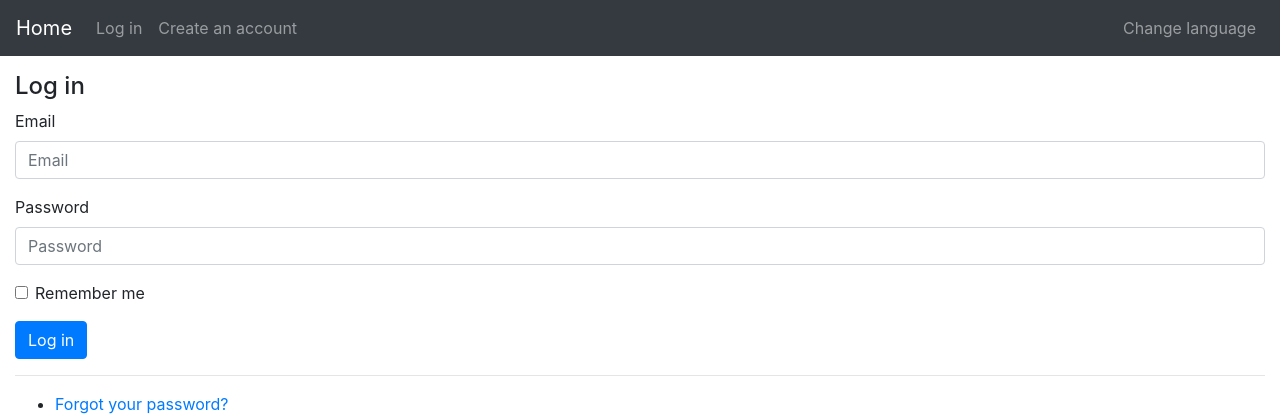
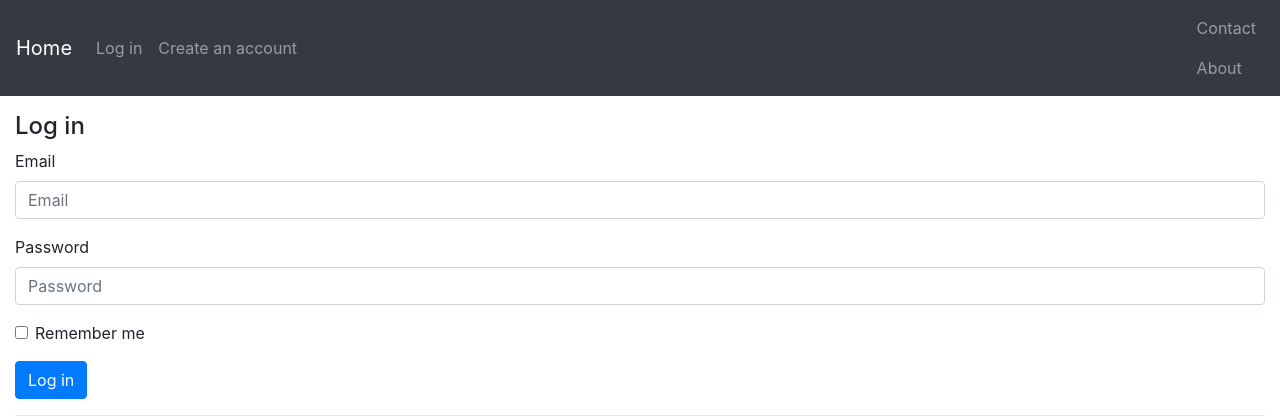
Before and after one commit to AkashK23/HackDuke, a Django app: page /accounts/log-in/ in a window 1280 px wide. Shown: the top 419 px of the page. Run offline with Django 3.2, Linux system fonts and the light colour scheme; parts of the project's set-up code (start-up, migrations or seed data) failed here and were passed over; some libraries are stand-ins or nearby versions.

Commit message:
remove language

```diff
--- a/login/source/content/templates/layouts/default/page.html
+++ b/login/source/content/templates/layouts/default/page.html
@@ -1,18 +1,15 @@
 {% load static %}
 {% load bootstrap4 %}
-{% load i18n %}
-
-{% get_current_language as language_code %}
 
 <!DOCTYPE html>
-<html lang="{{ language_code }}">
+<html>
 <head>
 
     <meta charset="utf-8">
 
     <meta name="viewport" content="width=device-width, initial-scale=1, shrink-to-fit=no">
     <meta name="description" content="An example of Django project with basic user functionality.">
-    <meta name="author" content="Yehor Smoliakov">
+    <meta name="author" content="CarHop">
 
     <link rel="icon" href="{% static 'favicon.ico' %}">
 
@@ -27,7 +24,7 @@
 
 <nav class="navbar navbar-expand-md navbar-dark bg-dark static-top">
 
-    <a class="navbar-brand" href="/">{% trans 'Home' %}</a>
+    <a class="navbar-brand" href="/">Home</a>
 
     <button class="navbar-toggler" type="button" data-toggle="collapse" data-target="#navbarsExampleDefault">
         <span class="navbar-toggler-icon"></span>
@@ -37,30 +34,31 @@
         <ul class="navbar-nav mr-auto">
             {% if request.user.is_authenticated %}
                 <li class="nav-item">
-                    <a class="nav-link" href="{% url 'accounts:change_password' %}">{% trans 'Change password' %}</a>
+                    <a class="nav-link" href="{% url 'accounts:change_password' %}">Change password</a>
                 </li>
                 <li class="nav-item">
-                    <a class="nav-link" href="{% url 'accounts:change_profile' %}">{% trans 'Change profile' %}</a>
+                    <a class="nav-link" href="{% url 'accounts:change_profile' %}">Change profile</a>
                 </li>
                 <li class="nav-item">
-                    <a class="nav-link" href="{% url 'accounts:change_email' %}">{% trans 'Change email' %}</a>
+                    <a class="nav-link" href="{% url 'accounts:change_email' %}">Change email</a>
                 </li>
                 <li class="nav-item">
-                    <a class="nav-link" href="{% url 'accounts:log_out' %}">{% trans 'Log out' %}</a>
+                    <a class="nav-link" href="{% url 'accounts:log_out' %}">Log out</a>
                 </li>
             {% else %}
                 <li class="nav-item">
-                    <a class="nav-link" href="{% url 'accounts:log_in' %}">{% trans 'Log in' %}</a>
+                    <a class="nav-link" href="{% url 'accounts:log_in' %}">Log in</a>
                 </li>
                 <li class="nav-item">
-                    <a class="nav-link" href="{% url 'accounts:sign_up' %}">{% trans 'Create an account' %}</a>
+                    <a class="nav-link" href="{% url 'accounts:sign_up' %}">Create an account</a>
                 </li>
             {% endif %}
         </ul>
 
         <ul class="navbar-nav">
             <li class="nav-item">
-                <a class="nav-link" href="{% url 'change_language' %}">{% trans 'Change language' %}</a>
+                    <a class="nav-link" href="{% url 'contact' %}">Contact</a>
+                    <a class="nav-link" href="{% url 'about' %}">About</a>
             </li>
         </ul>
     </div>
```
